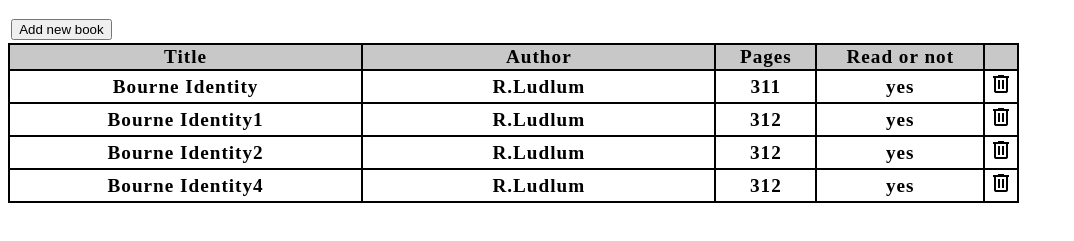
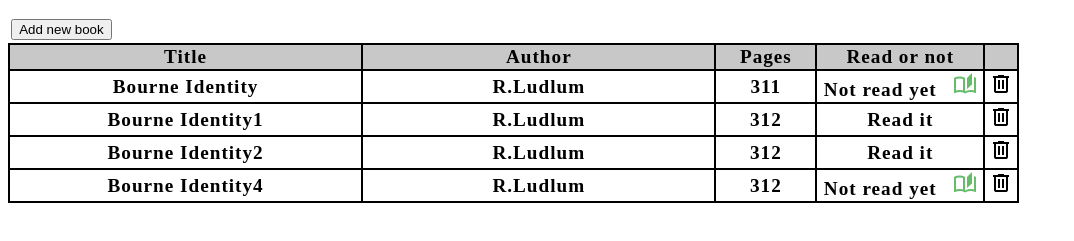
Before and after one commit to rckfce/library, a plain HTML site: page index.html in a window 1280 px wide. Shown: the part 61-302 px from the top of the page, without its empty margins (0-1074 px from the left). Drawn offline with Linux system fonts and the light colour scheme.

Commit message:
project finished
finished change status functionality

```diff
--- a/book.js
+++ b/book.js
@@ -1,8 +1,8 @@
 let myLibrary = [
-    {title:"Bourne Identity", author:"R.Ludlum", pages:311, read:"yes"},
-    {title:"Bourne Identity1", author:"R.Ludlum", pages:"312", read:"yes"},
-    {title:"Bourne Identity2", author:"R.Ludlum", pages:"312", read:"yes"},
-    {title:"Bourne Identity4", author:"R.Ludlum", pages:"312", read:"yes"}
+    {title:"Bourne Identity", author:"R.Ludlum", pages:311, read:"Not read yet"},
+    {title:"Bourne Identity1", author:"R.Ludlum", pages:"312", read:"Read it"},
+    {title:"Bourne Identity2", author:"R.Ludlum", pages:"312", read:"Read it"},
+    {title:"Bourne Identity4", author:"R.Ludlum", pages:"312", read:"Not read yet"}
 ];
 
 /*   constuctor    */
@@ -41,6 +41,11 @@ function validateInputs() {
     return true;
 }
 
+function checkStatus(e) {
+    if(e === "Not read yet") return true;
+    return false;
+}
+
 function appendNewRow() {
     let row = document.createElement("tr");
     for(let properties in myLibrary[myLibrary.length - 1]) {
@@ -48,6 +53,14 @@ function appendNewRow() {
         let cellNode = document.createTextNode(myLibrary[myLibrary.length - 1][properties.toString()]);
         cell.appendChild(cellNode);
         row.appendChild(cell);
+        if(checkStatus(myLibrary[myLibrary.length - 1][properties.toString()])) {
+            let readImg = document.createElement("img");
+            readImg.setAttribute("onclick", "changeStatus(this)");
+            readImg.setAttribute("class", "status");
+            readImg.setAttribute("data-id", myLibrary.length - 1);
+            readImg.src = "img/book-read.png";
+            cell.appendChild(readImg);
+        }
     }
     let lastCell = document.createElement("th");
     let editImg = document.createElement("img");
@@ -69,6 +82,14 @@ function displayTable() {
             let cell = document.createElement("th");
             let cellNode = document.createTextNode(myLibrary[i][properties.toString()]);
             cell.appendChild(cellNode);
+            if(checkStatus(myLibrary[i][properties.toString()])) {
+                let readImg = document.createElement("img");
+                readImg.setAttribute("onclick", "changeStatus(this)");
+                readImg.setAttribute("class", "status");
+                readImg.setAttribute("data-id", i);
+                readImg.src = "img/book-read.png";
+                cell.appendChild(readImg);
+            }
             row.appendChild(cell);
         }
         let lastCell = document.createElement("th");
@@ -179,3 +200,10 @@ function deleteRow(d) {
     myLibrary.splice(d.getAttribute("data-id"), 1);
     refreshTable();
 }
+
+function changeStatus(d) {
+    let statusIndex = d.getAttribute("data-id");
+    myLibrary[statusIndex].read = "Read it";
+    refreshTable();
+    console.log(myLibrary);
+}
--- a/style.css
+++ b/style.css
@@ -55,3 +55,7 @@ input[type="number" i] {
 .pages {
     width: 10%;
 }
+
+.status {
+    padding-left: 1rem;
+}
```
Also changed, not shown: img/book-read.png (added).
